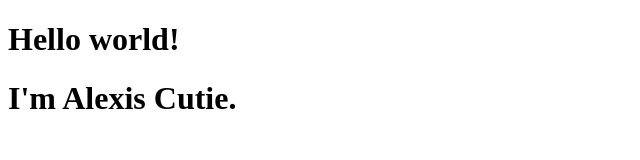
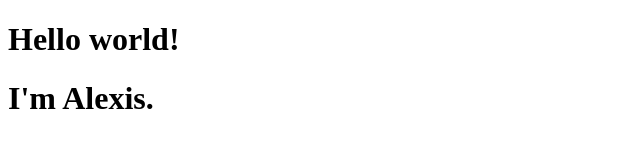
Before and after one commit to Evocrevo/Cin.namoni, a plain HTML site: page index.html in a window 1280 px wide. Shown: the whole page, without its empty margins (0-640 px from the left). Drawn offline with Linux system fonts and the light colour scheme.

Commit message:
minor change

```diff
--- a/index.html
+++ b/index.html
@@ -8,6 +8,6 @@
 </head>
 <body>
     <h1>Hello world!</h1>
-    <h1>I'm Alexis Cutie.</h1>
+    <h1>I'm Alexis.</h1>
 </body>
 </html>
```
